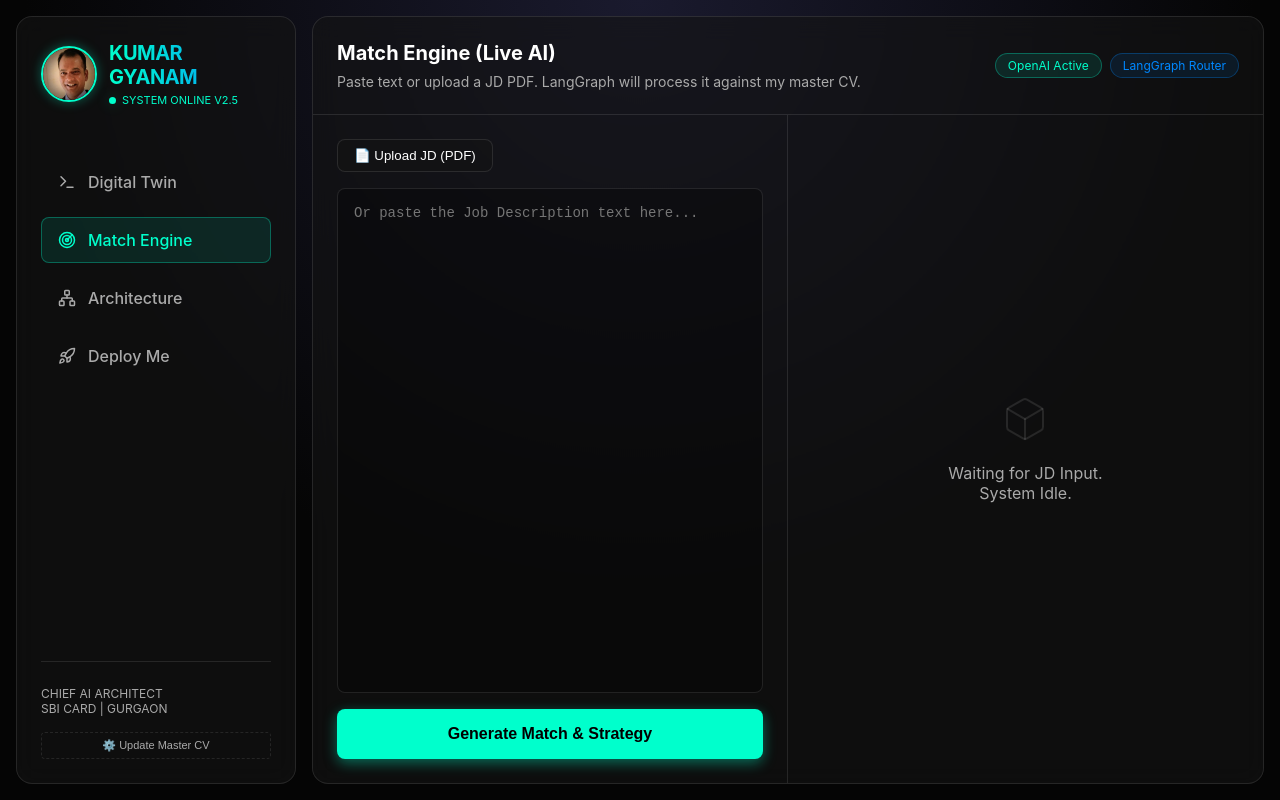
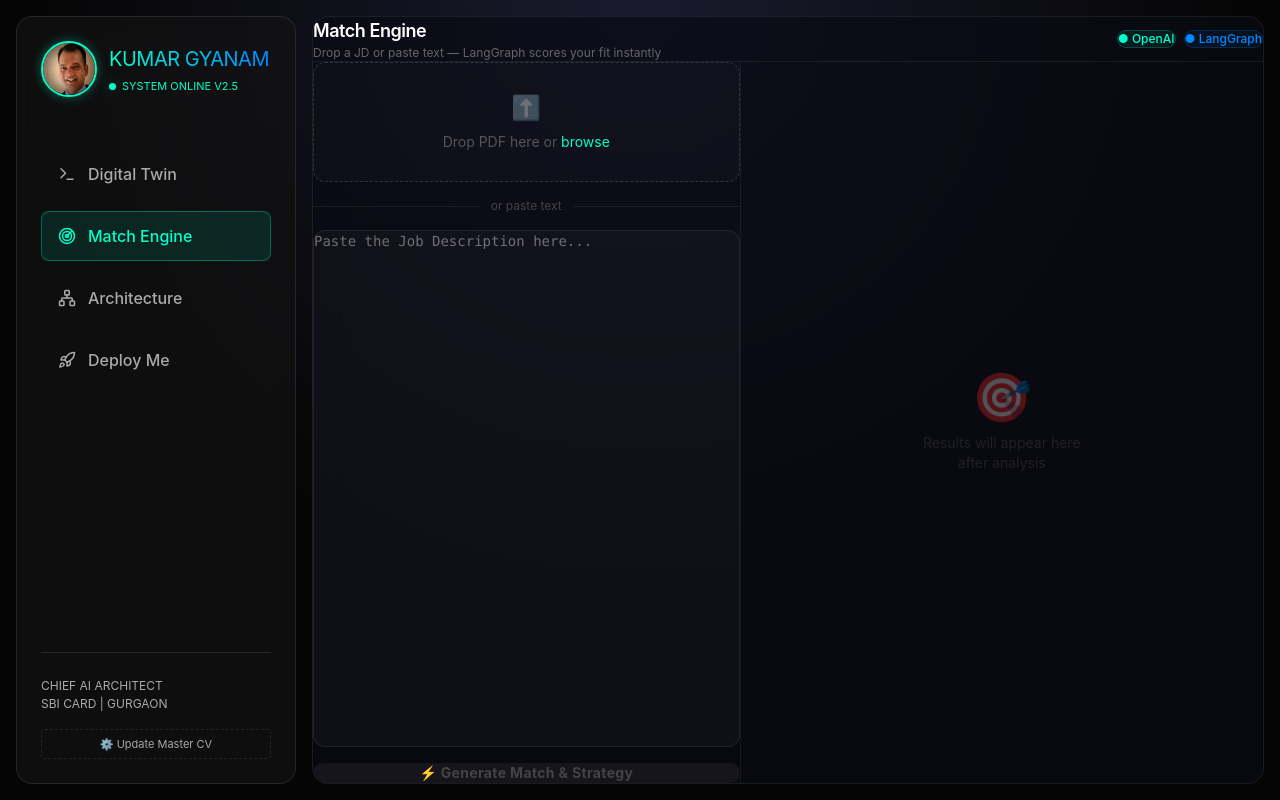
Before and after one commit to gyanamc/Agentic-AI-Resume, a React (Vite) app: page / in a window 1280 px wide. Both pictures are taken after a click on the element "Match Engine". Built offline with nearby package versions, Linux system fonts and the light colour scheme.

Commit message:
feat: redesign Match Engine with glassmorphism UI using Tailwind

```diff
--- a/src/ReverseInterviewEngine.tsx
+++ b/src/ReverseInterviewEngine.tsx
@@ -3,16 +3,26 @@ import { useState, useRef, type ChangeEvent } from 'react';
 const ReverseInterviewEngine = () => {
   const [jdText, setJdText] = useState('');
   const [jdFile, setJdFile] = useState<File | null>(null);
+  const [isDragging, setIsDragging] = useState(false);
   const [isAnalyzing, setIsAnalyzing] = useState(false);
   const [result, setResult] = useState<any>(null);
-  const [logs, setLogs] = useState<string[]>([]);
   const [error, setError] = useState<string | null>(null);
   const fileInputRef = useRef<HTMLInputElement>(null);
 
   const handleFileUpload = (e: ChangeEvent<HTMLInputElement>) => {
     if (e.target.files && e.target.files[0]) {
       setJdFile(e.target.files[0]);
-      setJdText(`[PDF File Selected: ${e.target.files[0].name}]`);
+      setJdText('');
+    }
+  };
+
+  const handleDrop = (e: React.DragEvent) => {
+    e.preventDefault();
+    setIsDragging(false);
+    const file = e.dataTransfer.files[0];
+    if (file && file.type === 'application/pdf') {
+      setJdFile(file);
+      setJdText('');
     }
   };
 
@@ -27,17 +37,13 @@ const ReverseInterviewEngine = () => {
     setIsAnalyzing(true);
     setResult(null);
     setError(null);
-    setLogs(['[SYSTEM] Initiating Reverse Interview Protocol...', '[LANGGRAPH] Connecting to Backend...', '[AGENT] Parsing Job Description...']);
 
     try {
       let response;
       if (jdFile) {
         const formData = new FormData();
-        formData.append("file", jdFile);
-        response = await fetch('/api/match_file', {
-          method: 'POST',
-          body: formData,
-        });
+        formData.append('file', jdFile);
+        response = await fetch('/api/match_file', { method: 'POST', body: formData });
       } else {
         response = await fetch('/api/match', {
           method: 'POST',
@@ -51,163 +57,262 @@ const ReverseInterviewEngine = () => {
         throw new Error(errorData.detail || 'Failed to analyze JD');
       }
 
-      setLogs(prev => [...prev, '[VECTOR_DB] Extracting contextual matches from CV...', '[LLM] Generating custom strategy...']);
       const data = await response.json();
-
-      setLogs(prev => [...prev, '[SYSTEM] Match Score calculated successfully.']);
       setResult(data);
     } catch (err: any) {
       setError(err.message);
-      setLogs(prev => [...prev, `[ERROR] ${err.message}`]);
     } finally {
       setIsAnalyzing(false);
     }
   };
 
+  const scoreColor = result
+    ? result.score >= 75
+      ? '#00ffcc'
+      : result.score >= 50
+      ? '#0088ff'
+      : '#ff5555'
+    : '#00ffcc';
+
   return (
-    <div className="glass-panel" style={{ height: '100%', display: 'flex', flexDirection: 'column', overflow: 'hidden' }}>
-      <div style={{ padding: '24px', borderBottom: '1px solid var(--border-color)', display: 'flex', justifyContent: 'space-between', alignItems: 'center' }}>
+    <div className="h-full flex flex-col overflow-hidden rounded-2xl"
+      style={{ background: 'rgba(10,10,20,0.7)', backdropFilter: 'blur(20px)', border: '1px solid rgba(255,255,255,0.08)' }}>
+
+      {/* Header */}
+      <div className="flex items-center justify-between px-6 py-4"
+        style={{ borderBottom: '1px solid rgba(255,255,255,0.07)' }}>
         <div>
-          <h2 style={{ margin: 0, fontSize: '20px' }}>Match Engine (Live AI)</h2>
-          <p style={{ color: 'var(--text-secondary)', margin: '8px 0 0 0', fontSize: '14px' }}>
-            Paste text or upload a JD PDF. LangGraph will process it against my master CV.
+          <h2 className="text-white font-semibold text-lg tracking-tight">Match Engine</h2>
+          <p className="text-xs mt-0.5" style={{ color: '#666' }}>
+            Drop a JD or paste text — LangGraph scores your fit instantly
           </p>
         </div>
-        <div style={{ display: 'flex', gap: '8px' }}>
-          <span style={{ background: 'rgba(0, 255, 204, 0.1)', color: 'var(--accent-primary)', padding: '4px 12px', borderRadius: '16px', fontSize: '12px', border: '1px solid rgba(0, 255, 204, 0.3)' }}>
-            OpenAI Active
+        <div className="flex gap-2">
+          <span className="text-xs px-3 py-1 rounded-full font-medium"
+            style={{ background: 'rgba(0,255,204,0.08)', color: '#00ffcc', border: '1px solid rgba(0,255,204,0.2)' }}>
+            ● OpenAI
           </span>
-          <span style={{ background: 'rgba(0, 136, 255, 0.1)', color: 'var(--accent-secondary)', padding: '4px 12px', borderRadius: '16px', fontSize: '12px', border: '1px solid rgba(0, 136, 255, 0.3)' }}>
-            LangGraph Router
+          <span className="text-xs px-3 py-1 rounded-full font-medium"
+            style={{ background: 'rgba(0,136,255,0.08)', color: '#0088ff', border: '1px solid rgba(0,136,255,0.2)' }}>
+            ● LangGraph
           </span>
         </div>
       </div>
 
-      <div style={{ display: 'flex', flex: 1, overflow: 'hidden' }}>
-        {/* Left Side: Input */}
-        <div style={{ width: '50%', padding: '24px', borderRight: '1px solid var(--border-color)', display: 'flex', flexDirection: 'column', gap: '16px' }}>
+      {/* Body */}
+      <div className="flex flex-1 overflow-hidden gap-0">
 
-          <div style={{ display: 'flex', gap: '8px' }}>
-            <input
-              type="file"
-              accept="application/pdf"
-              style={{ display: 'none' }}
-              ref={fileInputRef}
-              onChange={handleFileUpload}
-            />
-            <button
-              onClick={() => fileInputRef.current?.click()}
-              style={{ padding: '8px 16px', background: 'var(--panel-bg)', border: '1px solid var(--border-color)', borderRadius: '8px', color: 'var(--text-primary)', cursor: 'pointer' }}>
-              📄 Upload JD (PDF)
-            </button>
-            {jdFile && (
-              <button onClick={clearFile} style={{ padding: '8px 16px', background: 'transparent', border: '1px solid red', color: 'red', borderRadius: '8px', cursor: 'pointer' }}>
-                Clear File
-              </button>
+        {/* ── Left: Input ── */}
+        <div className="flex flex-col gap-4 p-6 overflow-y-auto"
+          style={{ width: '45%', borderRight: '1px solid rgba(255,255,255,0.06)' }}>
+
+          {/* Drop Zone */}
+          <div
+            onDragOver={(e) => { e.preventDefault(); setIsDragging(true); }}
+            onDragLeave={() => setIsDragging(false)}
+            onDrop={handleDrop}
+            onClick={() => !jdFile && fileInputRef.current?.click()}
+            className="relative flex flex-col items-center justify-center gap-2 rounded-xl cursor-pointer transition-all duration-300"
+            style={{
+              height: '120px',
+              border: `1.5px dashed ${isDragging ? '#00ffcc' : jdFile ? '#0088ff' : 'rgba(255,255,255,0.15)'}`,
+              background: isDragging
+                ? 'rgba(0,255,204,0.05)'
+                : jdFile
+                ? 'rgba(0,136,255,0.05)'
+                : 'rgba(255,255,255,0.02)',
+              boxShadow: isDragging ? '0 0 24px rgba(0,255,204,0.15)' : 'none',
+            }}
+          >
+            <input type="file" accept="application/pdf" style={{ display: 'none' }}
+              ref={fileInputRef} onChange={handleFileUpload} />
+
+            {jdFile ? (
+              <>
+                <div className="text-2xl">📄</div>
+                <p className="text-sm font-medium" style={{ color: '#0088ff' }}>{jdFile.name}</p>
+                <button
+                  onClick={(e) => { e.stopPropagation(); clearFile(); }}
+                  className="text-xs px-3 py-1 rounded-full transition-all"
+                  style={{ background: 'rgba(255,85,85,0.1)', color: '#ff5555', border: '1px solid rgba(255,85,85,0.3)' }}>
+                  Remove
+                </button>
+              </>
+            ) : (
+              <>
+                <div className="text-2xl opacity-40">⬆️</div>
+                <p className="text-sm" style={{ color: '#555' }}>
+                  Drop PDF here or <span style={{ color: '#00ffcc' }}>browse</span>
+                </p>
+              </>
             )}
           </div>
 
+          {/* Divider */}
+          <div className="flex items-center gap-3">
+            <div className="flex-1 h-px" style={{ background: 'rgba(255,255,255,0.07)' }} />
+            <span className="text-xs" style={{ color: '#444' }}>or paste text</span>
+            <div className="flex-1 h-px" style={{ background: 'rgba(255,255,255,0.07)' }} />
+          </div>
+
+          {/* Textarea */}
           <textarea
             value={jdText}
             onChange={(e) => setJdText(e.target.value)}
-            disabled={jdFile !== null}
-            placeholder={jdFile ? '' : "Or paste the Job Description text here..."}
+            disabled={!!jdFile}
+            placeholder="Paste the Job Description here..."
+            className="flex-1 rounded-xl p-4 text-sm resize-none outline-none transition-all duration-200 font-mono"
             style={{
-              flex: 1,
-              background: 'rgba(0,0,0,0.3)',
-              border: '1px solid var(--border-color)',
-              borderRadius: '8px',
-              padding: '16px',
-              color: 'var(--text-primary)',
-              fontFamily: 'monospace',
-              fontSize: '14px',
-              resize: 'none',
-              outline: 'none',
-              opacity: jdFile ? 0.5 : 1
+              minHeight: '180px',
+              background: 'rgba(255,255,255,0.03)',
+              border: '1px solid rgba(255,255,255,0.08)',
+              color: jdFile ? '#333' : '#ccc',
+              caretColor: '#00ffcc',
             }}
+            onFocus={(e) => e.currentTarget.style.borderColor = 'rgba(0,255,204,0.3)'}
+            onBlur={(e) => e.currentTarget.style.borderColor = 'rgba(255,255,255,0.08)'}
           />
+
+          {/* CTA Button */}
           <button
             onClick={handleAnalyze}
-            disabled={isAnalyzing || (!jdText && !jdFile)}
+            disabled={isAnalyzing || (!jdText.trim() && !jdFile)}
+            className="relative w-full py-3.5 rounded-xl font-bold text-sm tracking-wide transition-all duration-300 overflow-hidden"
             style={{
-              padding: '16px',
-              background: isAnalyzing ? 'var(--border-color)' : 'var(--accent-primary)',
-              color: isAnalyzing ? 'var(--text-secondary)' : '#000',
-              border: 'none',
-              borderRadius: '8px',
-              fontWeight: 'bold',
-              fontSize: '16px',
-              cursor: isAnalyzing ? 'not-allowed' : 'pointer',
-              transition: 'all 0.2s ease',
-              boxShadow: isAnalyzing ? 'none' : '0 4px 14px rgba(0, 255, 204, 0.4)'
+              background: isAnalyzing || (!jdText.trim() && !jdFile)
+                ? 'rgba(255,255,255,0.05)'
+                : 'linear-gradient(135deg, #00ffcc, #0088ff)',
+              color: isAnalyzing || (!jdText.trim() && !jdFile) ? '#444' : '#000',
+              boxShadow: isAnalyzing || (!jdText.trim() && !jdFile)
+                ? 'none'
+                : '0 4px 24px rgba(0,255,204,0.3)',
+              cursor: isAnalyzing || (!jdText.trim() && !jdFile) ? 'not-allowed' : 'pointer',
             }}
           >
-            {isAnalyzing ? 'Analyzing via LangGraph...' : 'Generate Match & Strategy'}
+            {isAnalyzing ? (
+              <span className="flex items-center justify-center gap-2">
+                <span className="inline-block w-4 h-4 rounded-full border-2 border-t-transparent animate-spin"
+                  style={{ borderColor: '#555', borderTopColor: 'transparent' }} />
+                Analyzing via LangGraph...
+              </span>
+            ) : (
+              '⚡ Generate Match & Strategy'
+            )}
           </button>
 
-          {error && <div style={{ color: 'red', fontSize: '14px', marginTop: '8px' }}>{error}</div>}
+          {error && (
+            <div className="text-xs px-4 py-3 rounded-xl"
+              style={{ background: 'rgba(255,85,85,0.08)', color: '#ff5555', border: '1px solid rgba(255,85,85,0.2)' }}>
+              ⚠ {error}
+            </div>
+          )}
         </div>
 
-        {/* Right Side: Output */}
-        <div style={{ width: '50%', padding: '24px', display: 'flex', flexDirection: 'column', overflowY: 'auto' }}>
-          {!isAnalyzing && !result && logs.length === 0 && (
-            <div style={{ flex: 1, display: 'flex', alignItems: 'center', justifyContent: 'center', color: 'var(--text-secondary)', textAlign: 'center' }}>
-              <div>
-                <svg width="48" height="48" viewBox="0 0 24 24" fill="none" stroke="var(--border-color)" strokeWidth="1" strokeLinecap="round" strokeLinejoin="round" style={{ marginBottom: '16px' }}><path d="M21 16V8a2 2 0 0 0-1-1.73l-7-4a2 2 0 0 0-2 0l-7 4A2 2 0 0 0 3 8v8a2 2 0 0 0 1 1.73l7 4a2 2 0 0 0 2 0l7-4A2 2 0 0 0 21 16z"></path><polyline points="3.27 6.96 12 12.01 20.73 6.96"></polyline><line x1="12" y1="22.08" x2="12" y2="12"></line></svg>
-                <p>Waiting for JD Input.<br/>System Idle.</p>
-              </div>
+        {/* ── Right: Output ── */}
+        <div className="flex-1 p-6 overflow-y-auto flex flex-col gap-4">
+
+          {/* Idle state */}
+          {!isAnalyzing && !result && (
+            <div className="flex-1 flex flex-col items-center justify-center gap-3 opacity-30">
+              <div className="text-5xl">🎯</div>
+              <p className="text-sm text-center" style={{ color: '#555' }}>
+                Results will appear here<br />after analysis
+              </p>
             </div>
           )}
 
-          {logs.length > 0 && !result && (
-            <div style={{ flex: 1, background: '#000', borderRadius: '8px', padding: '16px', fontFamily: 'monospace', fontSize: '13px', border: '1px solid var(--border-color)', overflowY: 'auto' }}>
-              {logs.filter(Boolean).map((log, i) => (
-                <div key={i} style={{ color: log.includes('ERROR') ? 'red' : log.includes('SYSTEM') ? 'var(--text-secondary)' : 'var(--accent-primary)', marginBottom: '8px' }}>
-                  <span style={{ opacity: 0.5 }}>{new Date().toISOString().split('T')[1].slice(0,8)}</span> {log}
-                </div>
-              ))}
-              <div className="animate-pulse" style={{ color: 'var(--accent-secondary)', marginTop: '8px' }}>_</div>
+          {/* Loading skeleton */}
+          {isAnalyzing && (
+            <div className="flex flex-col gap-4 animate-pulse">
+              <div className="h-28 rounded-2xl" style={{ background: 'rgba(255,255,255,0.04)' }} />
+              <div className="h-20 rounded-2xl" style={{ background: 'rgba(255,255,255,0.03)' }} />
+              <div className="h-36 rounded-2xl" style={{ background: 'rgba(255,255,255,0.03)' }} />
             </div>
           )}
 
+          {/* Result */}
           {result && (
-            <div style={{ animation: 'fadeIn 0.5s ease' }}>
-              <div style={{ display: 'flex', alignItems: 'center', gap: '16px', marginBottom: '24px' }}>
-                <div style={{ width: '80px', height: '80px', borderRadius: '50%', border: '4px solid var(--accent-primary)', display: 'flex', alignItems: 'center', justifyContent: 'center', fontSize: '24px', fontWeight: 'bold', color: 'var(--accent-primary)' }}>
-                  {result.score}%
+            <div className="flex flex-col gap-4" style={{ animation: 'fadeSlideIn 0.5s ease' }}>
+
+              {/* Score Card */}
+              <div className="rounded-2xl p-5 flex items-center gap-5"
+                style={{
+                  background: 'rgba(255,255,255,0.03)',
+                  border: `1px solid ${scoreColor}30`,
+                  boxShadow: `0 0 32px ${scoreColor}15`,
+                }}>
+                {/* Circular score */}
+                <div className="relative flex-shrink-0" style={{ width: '88px', height: '88px' }}>
+                  <svg width="88" height="88" viewBox="0 0 88 88">
+                    <circle cx="44" cy="44" r="36" fill="none" stroke="rgba(255,255,255,0.06)" strokeWidth="6" />
+                    <circle
+                      cx="44" cy="44" r="36" fill="none"
+                      stroke={scoreColor} strokeWidth="6"
+                      strokeLinecap="round"
+                      strokeDasharray={`${2 * Math.PI * 36}`}
+                      strokeDashoffset={`${2 * Math.PI * 36 * (1 - result.score / 100)}`}
+                      transform="rotate(-90 44 44)"
+                      style={{ transition: 'stroke-dashoffset 1s ease', filter: `drop-shadow(0 0 6px ${scoreColor})` }}
+                    />
+                  </svg>
+                  <div className="absolute inset-0 flex items-center justify-center">
+                    <span className="font-bold text-xl" style={{ color: scoreColor }}>{result.score}%</span>
+                  </div>
                 </div>
+
                 <div>
-                  <h3 style={{ margin: '0 0 4px 0', color: 'var(--text-primary)' }}>High Match Confidence</h3>
-                  <p style={{ margin: 0, color: 'var(--text-secondary)', fontSize: '14px', lineHeight: 1.5 }}>
+                  <div className="text-xs font-semibold uppercase tracking-widest mb-1" style={{ color: scoreColor }}>
+                    Match Score
+                  </div>
+                  <p className="text-sm leading-relaxed" style={{ color: '#bbb' }}>
                     {result.matchReason}
                   </p>
                 </div>
               </div>
 
-              <div style={{ background: 'rgba(255,255,255,0.03)', borderRadius: '8px', border: '1px solid var(--border-color)' }}>
-                <div style={{ padding: '12px 16px', borderBottom: '1px solid var(--border-color)', fontWeight: 'bold', display: 'flex', alignItems: 'center', gap: '8px' }}>
-                  <svg width="16" height="16" viewBox="0 0 24 24" fill="none" stroke="currentColor" strokeWidth="2"><polygon points="13 2 3 14 12 14 11 22 21 10 12 10 13 2"></polygon></svg>
-                  Custom AI Integration Strategy
+              {/* Strategy Header */}
+              <div className="flex items-center gap-2 px-1">
+                <span className="text-sm font-semibold" style={{ color: '#888' }}>⚡ 30-60-90 Day Strategy</span>
+                <div className="flex-1 h-px" style={{ background: 'rgba(255,255,255,0.06)' }} />
+              </div>
+
+              {/* Strategy Cards */}
+              {[
+                { day: '30', text: result.strategy.day30, color: '#00ffcc', label: 'Onboard & Audit' },
+                { day: '60', text: result.strategy.day60, color: '#0088ff', label: 'Build & Integrate' },
+                { day: '90', text: result.strategy.day90, color: '#ff00cc', label: 'Scale & Deliver' },
+              ].map(({ day, text, color, label }) => (
+                <div key={day} className="rounded-xl p-4 flex gap-4"
+                  style={{
+                    background: 'rgba(255,255,255,0.02)',
+                    border: '1px solid rgba(255,255,255,0.06)',
+                    borderLeft: `3px solid ${color}`,
+                  }}>
+                  <div className="flex-shrink-0 text-center" style={{ minWidth: '48px' }}>
+                    <div className="text-xs font-bold" style={{ color }}>DAY</div>
+                    <div className="text-2xl font-black leading-none" style={{ color }}>{day}</div>
+                    <div className="text-xs mt-1" style={{ color: '#444' }}>{label}</div>
+                  </div>
+                  <p className="text-sm leading-relaxed" style={{ color: '#aaa' }}>{text}</p>
                 </div>
-                <div style={{ padding: '16px', display: 'flex', flexDirection: 'column', gap: '16px' }}>
-                  <StrategyRow day="30" text={result.strategy.day30} />
-                  <StrategyRow day="60" text={result.strategy.day60} />
-                  <StrategyRow day="90" text={result.strategy.day90} />
-                </div>
-              </div>
+              ))}
             </div>
           )}
         </div>
       </div>
+
+      <style>{`
+        @keyframes fadeSlideIn {
+          from { opacity: 0; transform: translateY(12px); }
+          to   { opacity: 1; transform: translateY(0); }
+        }
+        @keyframes spin {
+          to { transform: rotate(360deg); }
+        }
+        .animate-spin { animation: spin 0.8s linear infinite; }
+      `}</style>
     </div>
   );
 };
 
-const StrategyRow = ({ day, text }: any) => (
-  <div style={{ display: 'flex', gap: '16px' }}>
-    <div style={{ minWidth: '50px', fontWeight: 'bold', color: 'var(--accent-secondary)' }}>Day {day}</div>
-    <div style={{ color: 'var(--text-secondary)', fontSize: '14px', lineHeight: 1.5 }}>{text}</div>
-  </div>
-);
-
 export default ReverseInterviewEngine;
--- a/src/index.css
+++ b/src/index.css
@@ -1,3 +1,5 @@
+@import "tailwindcss";
+
 :root {
   --bg-color: #050505;
   --panel-bg: rgba(20, 20, 20, 0.6);
```
